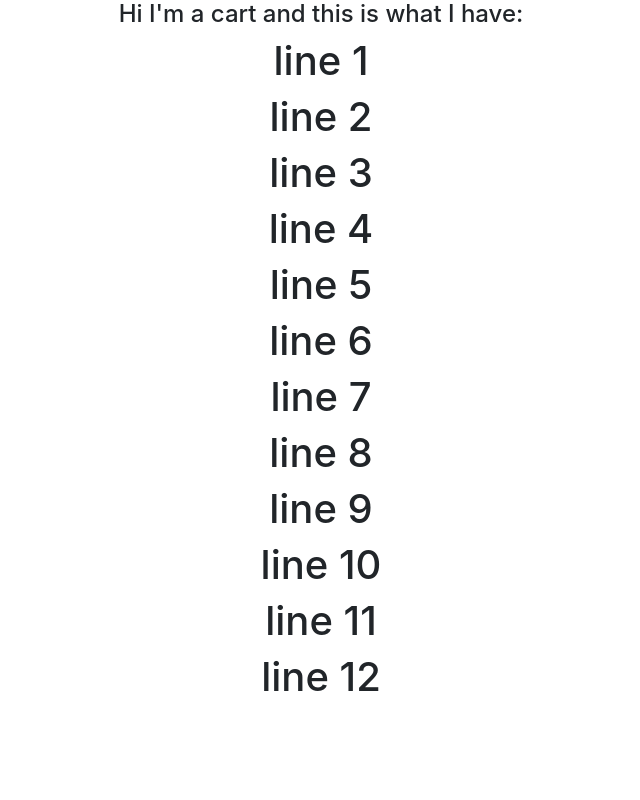
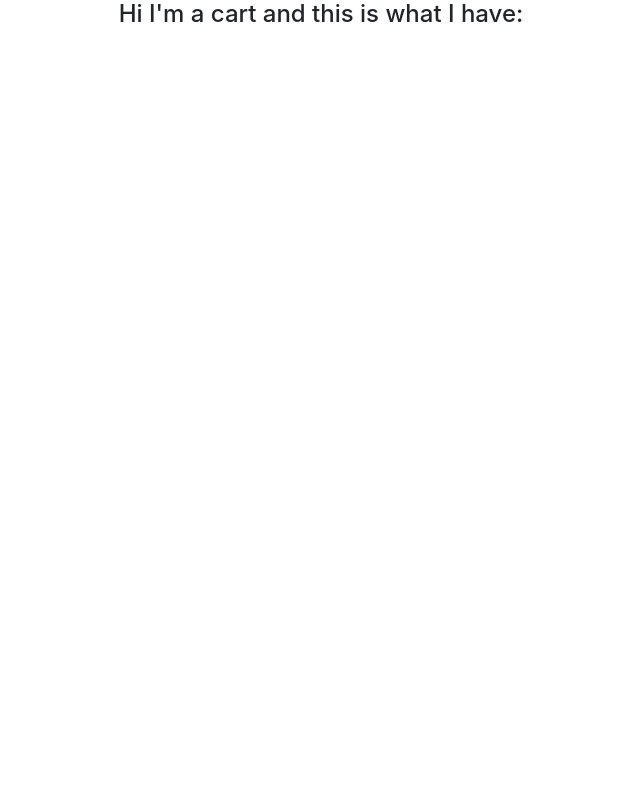
Before and after one commit to emmiehe/chocolate-shop-page, a React (Create React App) app: page / in a window 1280 px wide. Shown: the top 800 px of the page, without its empty margins (319-959 px from the left). Built offline with nearby package versions, Linux system fonts and the light colour scheme.

Commit message:
draft: adding items to cart

```diff
--- a/src/App.js
+++ b/src/App.js
@@ -6,6 +6,11 @@ import {Card, Button} from "@material-ui/core";
 class Product extends React.Component {
   constructor(props){
     super(props);
+    this.handleClick = this.handleClick.bind(this);
+  }
+
+  handleClick(event) {
+    this.props.addToCart(event, this.props);
   }
 
   render(){
@@ -19,7 +24,7 @@ class Product extends React.Component {
         <p>Hello I am a piece of delicious chocolate please come and eat me  </p>
         <div className="mdc-card__actions">
           <div className="button-container mdc-card__action-buttons">
-            <Button className="mdc-button mdc-button--raised mdc-card__action mdc-card__action--button">
+            <Button onClick={this.handleClick} className="mdc-button mdc-button--raised mdc-card__action mdc-card__action--button">
               <span className="mdc-button__label">Add to Cart</span>
             </Button>
           </div>
@@ -47,27 +52,14 @@ class CartLine extends React.Component {
 class Cart extends React.Component {
   static initState(){
     return {
-      lines: [
-        {name: "line 1"},
-        {name: "line 2"},
-        {name: "line 3"},
-        {name: "line 4"},
-        {name: "line 5"},
-        {name: "line 6"},
-        {name: "line 7"},
-        {name: "line 8"},
-        {name: "line 9"},
-        {name: "line 10"},
-        {name: "line 11"},
-        {name: "line 12"},
-      ],
+      lines: [],
     };
   }
 
   constructor(props){
     super(props);
-    this.state = Cart.initState();
-    this.handleSubmit = this.handleSubmit.bind(this);
+    // this.state = Cart.initState();
+    // this.handleSubmit = this.handleSubmit.bind(this);
   }
 
   handleSubmit(event) {
@@ -79,7 +71,7 @@ class Cart extends React.Component {
     return (
       <div className="cart">
         <h4>Hi I'm a cart and this is what I have:</h4>
-        {this.state.lines.map((line) => <CartLine name={line.name}/>)}
+        {this.props.lines.map((line) => <CartLine name={line.name}/>)}
       </div>
     )
   }
@@ -104,16 +96,27 @@ class App extends React.Component {
         {name: "Product K"},
         {name: "Product L"},
       ],
+      cart_lines: [],
     };
+
+    this.addToCart = this.addToCart.bind(this);
   }
+
+  addToCart(event, props) {
+    // alert(name);
+    this.state.cart_lines.push({name: props.name});
+    this.setState({cart_lines: this.state.cart_lines});
+  }
+
+
 
   render() {
     return (
       <div className="main">
         <div className="products">
-          {this.state.products.map((product) => <Product name={product.name}/>)}
+          {this.state.products.map((product) => <Product name={product.name} addToCart={this.addToCart}/>)}
         </div>
-        <Cart addItem={this.addItem}/>
+        <Cart lines={this.state.cart_lines}/>
       </div>
     )
   }
```
